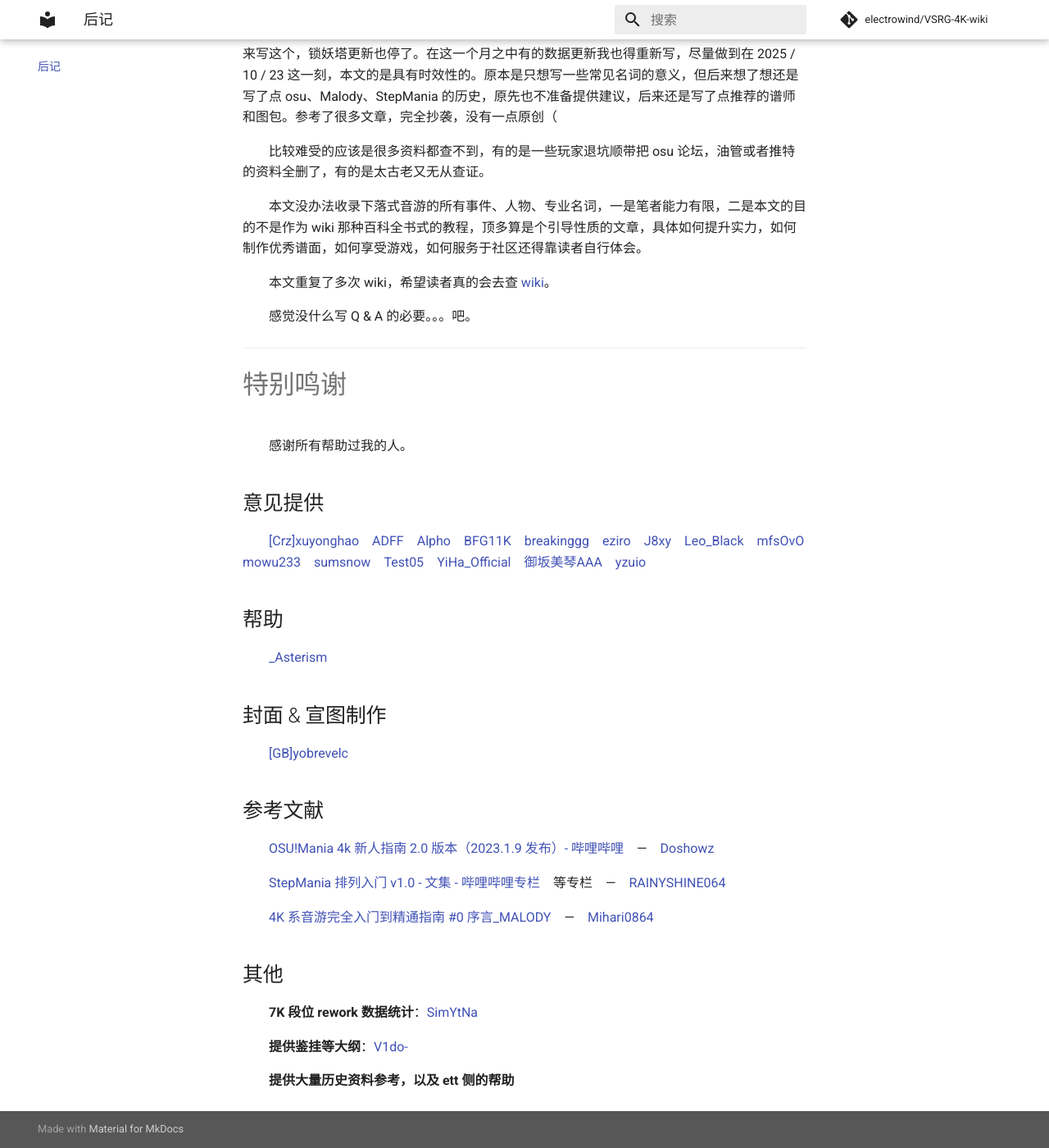
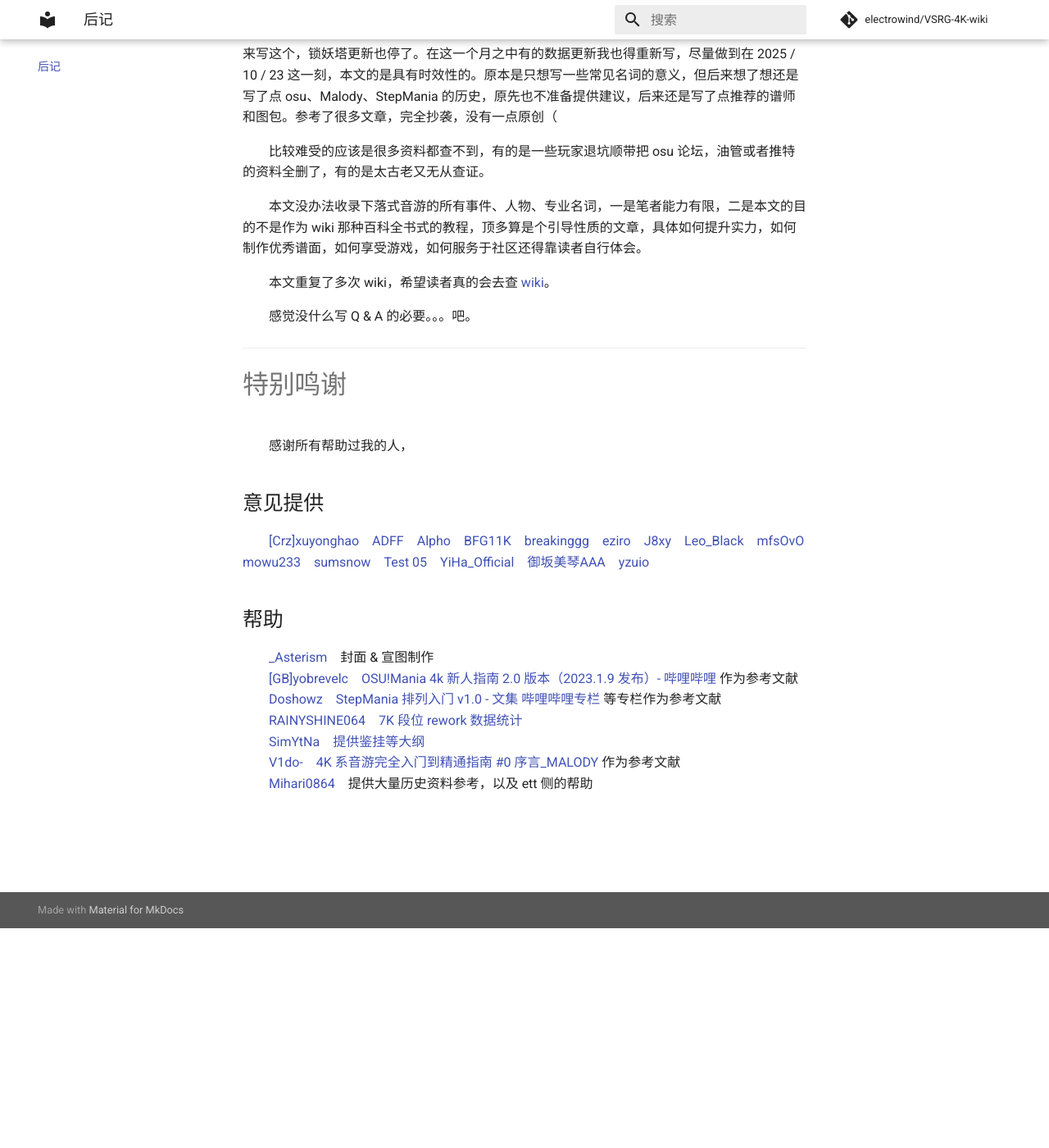
Before and after one commit to electrowind/VSRG-4K-wiki, an MkDocs documentation site: the page built from docs/postscript.md, in a window 1280 px wide and 1400 px high, scrolled down 268 px. Shown: the whole window at 82% size. Built offline with MkDocs 1.6.1 and Material for MkDocs 9.7.7, drawn with Linux system fonts in a browser that asks for light colours; comment, search, counter and statistics services are not loaded.

Commit message:
fix(postscript): 修正特别鸣谢「帮助」部分的错位
原稿把说明行当成了小标题，导致每个人都配到了下一行的说明上，且最后一条
「提供大量历史资料参考，以及 ett 侧的帮助」丢了署名。

依 PDF p190 的排版重排为 7 条「人名 + 贡献」：
- 行距 22~24pt 是人名与说明的间距，53~56pt 是条目间距，7 个人名与 7 条
  说明严格交替，故说明归属其上方的人名
- 说明行里的书名号部分才是链接（蓝色 12pt），「作为参考文献」等为黑色
  14.1pt 正文，据此拆出每条的人名链接与材料链接

同时修正：
- 删掉并不存在的「封面 & 宣图制作」「参考文献」「其他」三个标题
- 「7K 段位 rework 数据统计」「提供鉴挂等大纲」在原书是内部跳转
  （指向 p63、p134），改为站内链接
- Test05 -> Test 05（osu 用户名本身带空格）
- 感谢语末尾标点按原文改为逗号

```diff
--- a/docs/postscript.md
+++ b/docs/postscript.md
@@ -16,32 +16,18 @@
 
 # 特别鸣谢
 
-&emsp;&emsp;感谢所有帮助过我的人。
+&emsp;&emsp;感谢所有帮助过我的人，
 
 ## 意见提供
 
-&emsp;&emsp;[[Crz]xuyonghao](https://osu.ppy.sh/users/17611342)　[ADFF](https://osu.ppy.sh/users/21106822)　[Alpho](https://osu.ppy.sh/users/32722345)　[BFG11K](https://osu.ppy.sh/users/32596839)　[breakinggg](https://etternaonline.com/users/breakinggg)　[eziro](https://osu.ppy.sh/users/35011008)　[J8xy](https://osu.ppy.sh/users/29732348)　[Leo_Black](https://osu.ppy.sh/users/21207706)　[mfsOvO](https://osu.ppy.sh/users/35500715)　[mowu233](https://osu.ppy.sh/users/35409815)　[sumsnow](https://osu.ppy.sh/users/37771425)　[Test05](https://osu.ppy.sh/users/8173806)　[YiHa_Official](https://space.bilibili.com/1585686097)　[御坂美琴AAA](https://space.bilibili.com/323703856)　[yzuio](https://osu.ppy.sh/users/28720643)
+&emsp;&emsp;[[Crz]xuyonghao](https://osu.ppy.sh/users/17611342)　[ADFF](https://osu.ppy.sh/users/21106822)　[Alpho](https://osu.ppy.sh/users/32722345)　[BFG11K](https://osu.ppy.sh/users/32596839)　[breakinggg](https://etternaonline.com/users/breakinggg)　[eziro](https://osu.ppy.sh/users/35011008)　[J8xy](https://osu.ppy.sh/users/29732348)　[Leo_Black](https://osu.ppy.sh/users/21207706)　[mfsOvO](https://osu.ppy.sh/users/35500715)　[mowu233](https://osu.ppy.sh/users/35409815)　[sumsnow](https://osu.ppy.sh/users/37771425)　[Test 05](https://osu.ppy.sh/users/8173806)　[YiHa_Official](https://space.bilibili.com/1585686097)　[御坂美琴AAA](https://space.bilibili.com/323703856)　[yzuio](https://osu.ppy.sh/users/28720643)
 
 ## 帮助
 
-&emsp;&emsp;[_Asterism](https://osu.ppy.sh/users/24605530)
-
-## 封面 &amp; 宣图制作
-
-&emsp;&emsp;[[GB]yobrevelc](https://osu.ppy.sh/users/14128407)
-
-## 参考文献
-
-&emsp;&emsp;[OSU!Mania 4k 新人指南 2.0 版本（2023.1.9 发布）- 哔哩哔哩](https://www.bilibili.com/read/cv21089786/)　—　[Doshowz](https://osu.ppy.sh/users/5799435)
-
-&emsp;&emsp;[StepMania 排列入门 v1.0 - 文集 - 哔哩哔哩专栏](https://www.bilibili.com/read/readlist/rl457788)　等专栏　—　[RAINYSHINE064](https://osu.ppy.sh/users/36487001)
-
-&emsp;&emsp;[4K 系音游完全入门到精通指南 #0 序言_MALODY](https://www.bilibili.com/video/BV1jN4y1T7uj/)　—　[Mihari0864](https://osu.ppy.sh/users/31908691/mania)
-
-## 其他
-
-&emsp;&emsp;**7K 段位 rework 数据统计**：[SimYtNa](https://osu.ppy.sh/users/32026760)
-
-&emsp;&emsp;**提供鉴挂等大纲**：[V1do-](https://osu.ppy.sh/users/17527968)
-
-&emsp;&emsp;**提供大量历史资料参考，以及 ett 侧的帮助**
+&emsp;&emsp;[_Asterism](https://osu.ppy.sh/users/24605530)　封面 &amp; 宣图制作<br />
+&emsp;&emsp;[[GB]yobrevelc](https://osu.ppy.sh/users/14128407)　[OSU!Mania 4k 新人指南 2.0 版本（2023.1.9 发布）- 哔哩哔哩](https://www.bilibili.com/read/cv21089786/) 作为参考文献<br />
+&emsp;&emsp;[Doshowz](https://osu.ppy.sh/users/5799435)　[StepMania 排列入门 v1.0 - 文集 哔哩哔哩专栏](https://www.bilibili.com/read/readlist/rl457788) 等专栏作为参考文献<br />
+&emsp;&emsp;[RAINYSHINE064](https://osu.ppy.sh/users/36487001)　[7K 段位 rework 数据统计](/VSRG-4K-wiki/difficulty-rate/conversation/)<br />
+&emsp;&emsp;[SimYtNa](https://osu.ppy.sh/users/32026760)　[提供鉴挂等大纲](/VSRG-4K-wiki/playing/cheat-check/)<br />
+&emsp;&emsp;[V1do-](https://osu.ppy.sh/users/17527968)　[4K 系音游完全入门到精通指南 #0 序言_MALODY](https://www.bilibili.com/video/BV1jN4y1T7uj/) 作为参考文献<br />
+&emsp;&emsp;[Mihari0864](https://osu.ppy.sh/users/31908691/mania)　提供大量历史资料参考，以及 ett 侧的帮助
```
